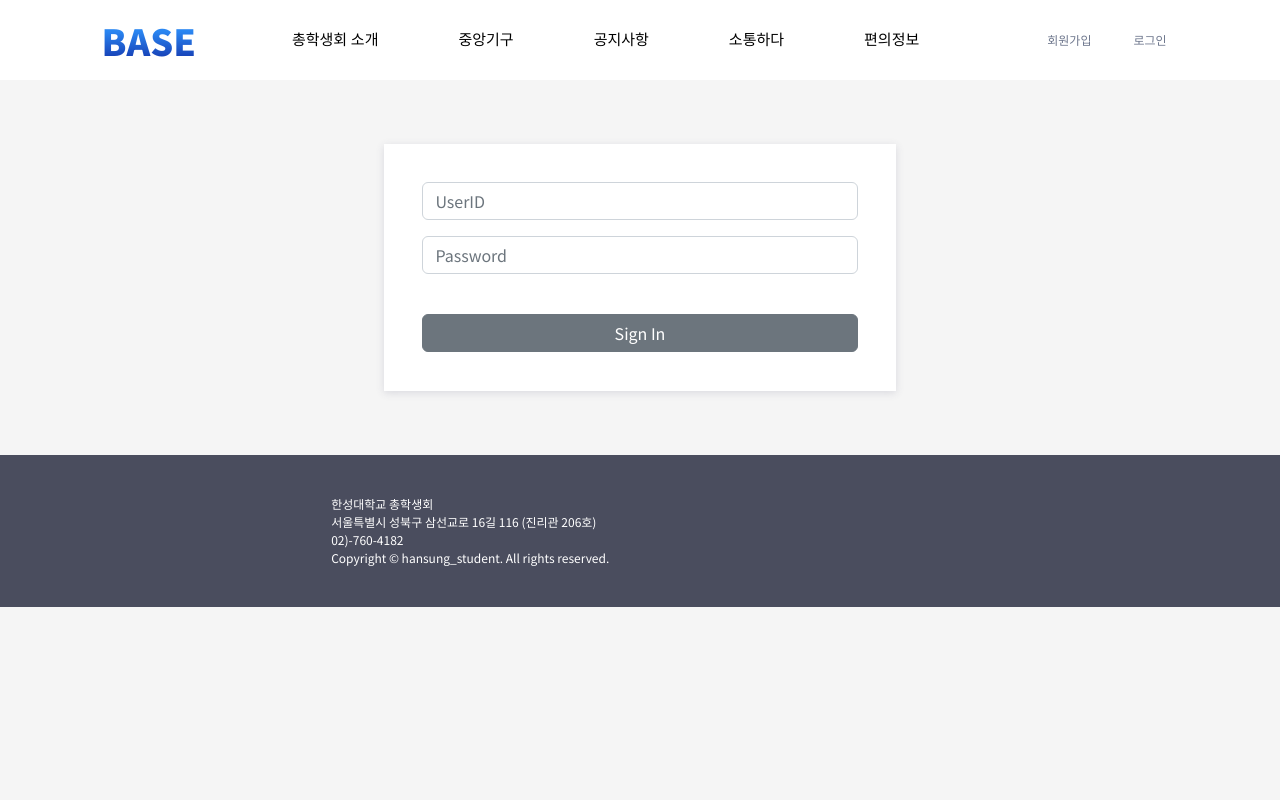
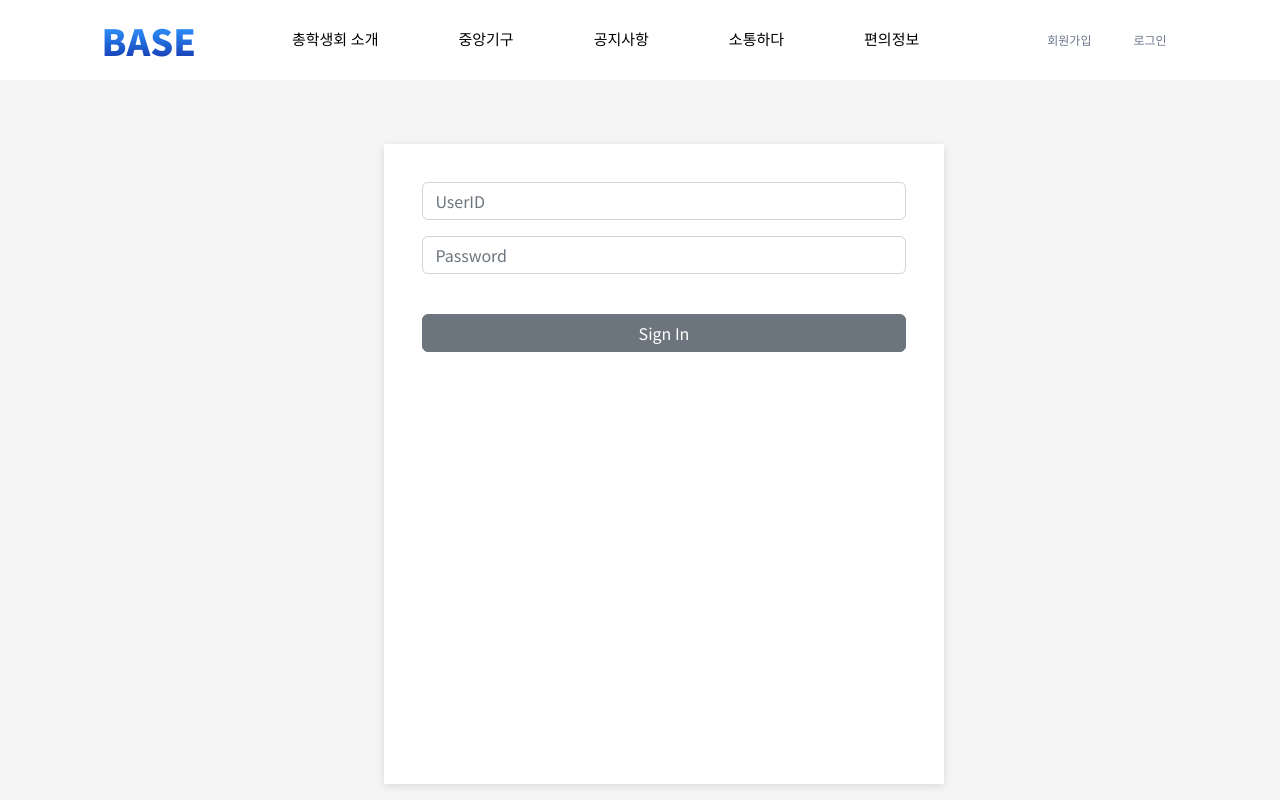
Before and after one commit to JongukYang/council-page, a React (Create React App) app in the folder council-page/: page /sign-in in a window 1280 px wide. Shown: the top 800 px of the page. Built offline with nearby package versions, Linux system fonts and the light colour scheme.

Commit message:
edit login css

```diff
--- a/council-page/src/components/pages/signin/signin.css
+++ b/council-page/src/components/pages/signin/signin.css
@@ -9,4 +9,12 @@ body{
 #panel{
     background-color: white;
     box-shadow: 0px 2px 8px rgba(72, 74, 113, 0.16);
+    height: 40rem;
+    width: 35rem;
 }
+
+.form{
+    align-items: center;
+    justify-items: center;
+
+}
```
